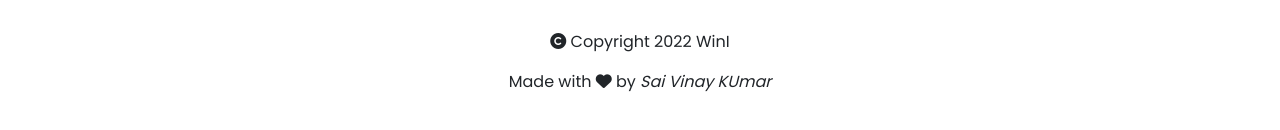
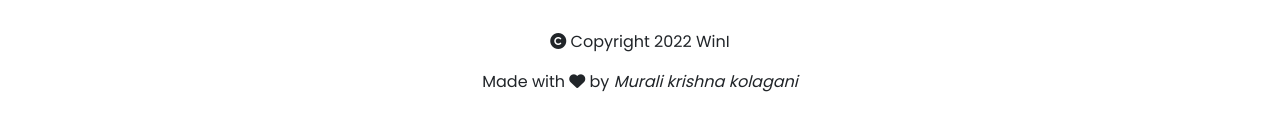
Before and after one commit to Murali6051/Tindog, a plain HTML site: page index.html in a window 1280 px wide. Shown: the part 3024-3154 px from the top of the page. Drawn offline with nearby package versions, Linux system fonts and the light colour scheme; files that its build step writes are made by us from their sources; files whose address does not match are found by name.

Commit message:
Update index.html

```diff
--- a/index.html
+++ b/index.html
@@ -173,7 +173,7 @@
              <a href="#"><i class="fa-solid fa-envelope fa-2x"></i></a>
              <div id="foot">
                 <p><i class="fa-solid fa-copyright"></i> Copyright 2022 WinI</p>
-                <p>Made with <i class="heart fa-solid fa-heart"></i> by <i>Sai Vinay KUmar</i></p>
+                <p>Made with <i class="heart fa-solid fa-heart"></i> by <i>Murali krishna kolagani</i></p>
              </div>
             </section>
 </body>
```
